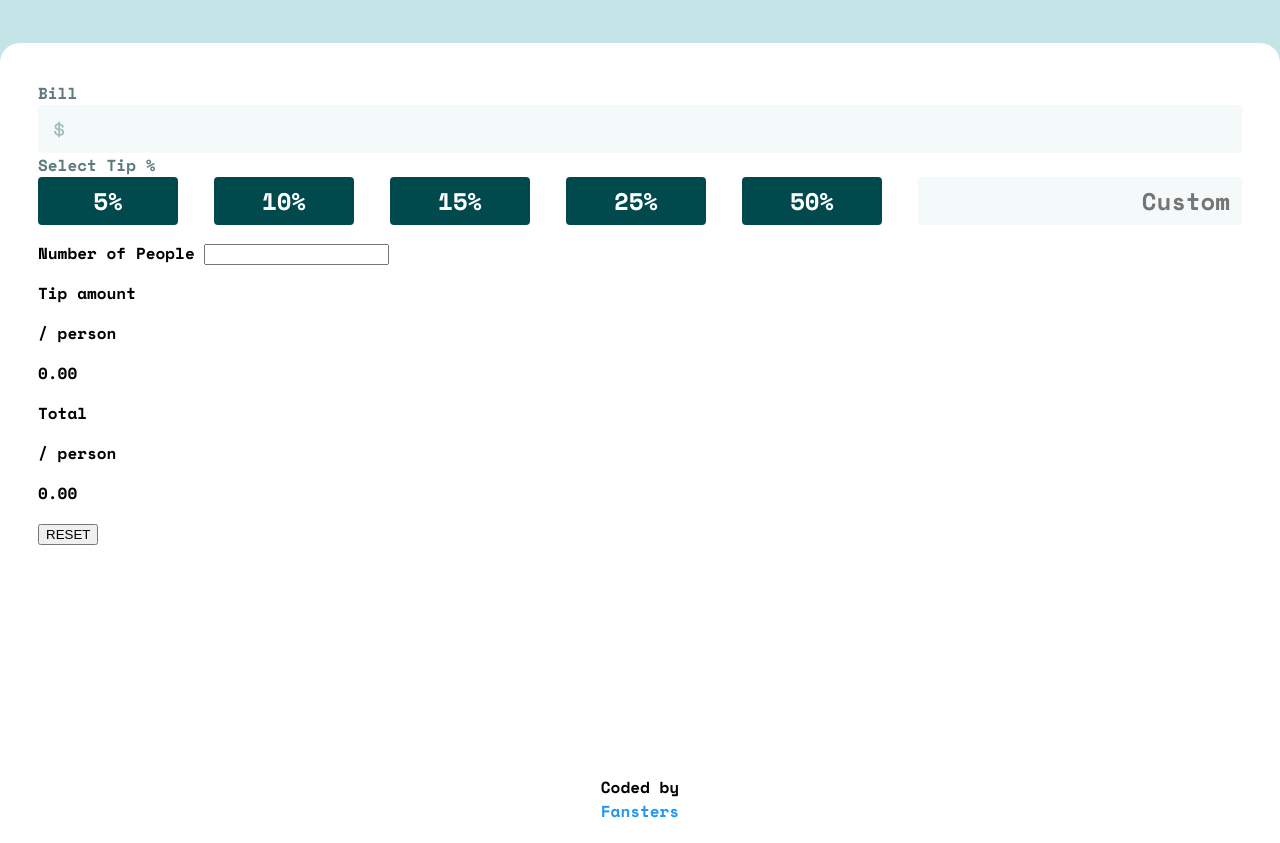
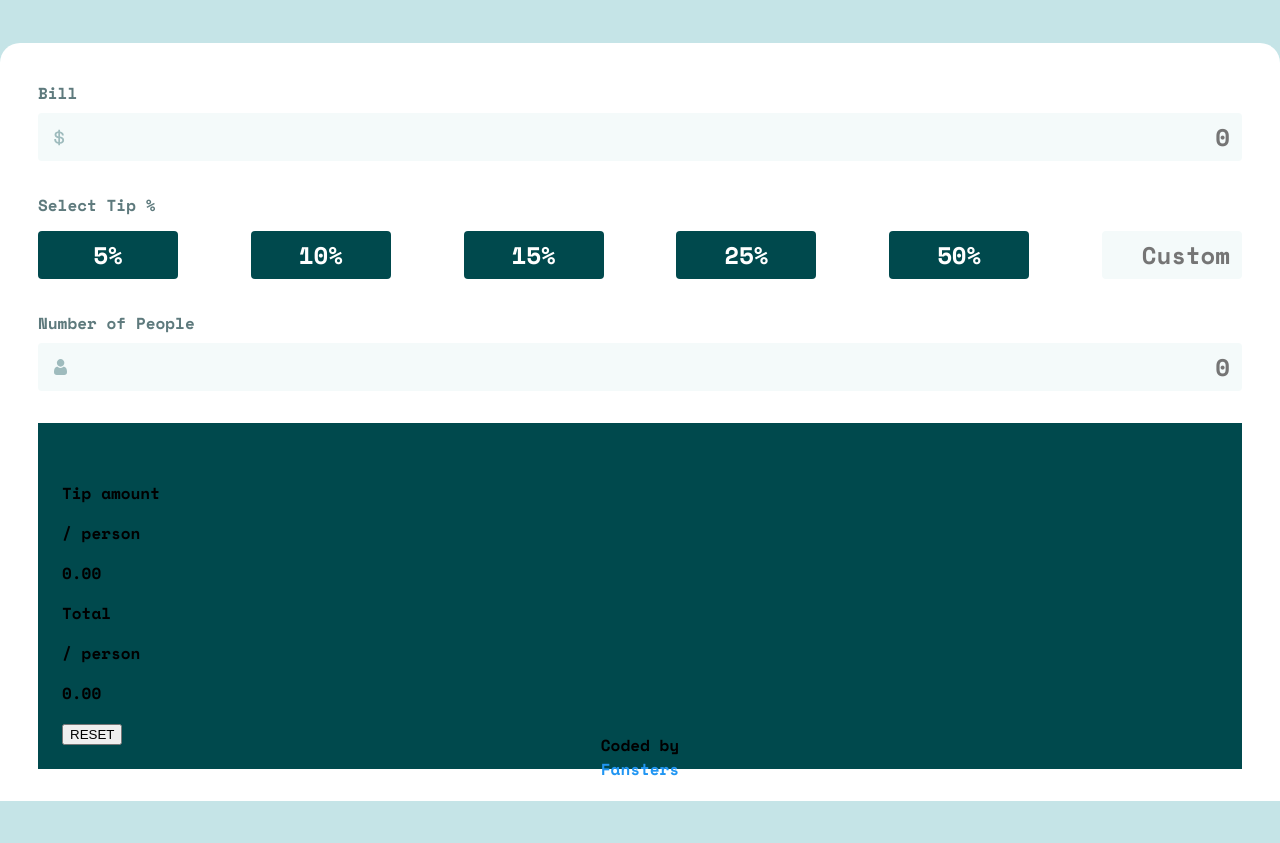
Before and after one commit to Fansters/tip-calculator-app-main, a plain HTML site: page index.html in a window 1280 px wide. Shown: the part 107-950 px from the top of the page. After the commit the page ends 908 px from the top, so only its background shows below. Drawn offline with nearby package versions, Linux system fonts and the light colour scheme.

Commit message:
working on displaying result and reset btn css

```diff
--- a/index.html
+++ b/index.html
@@ -21,7 +21,7 @@
 						<div class="bill__calc">
 							<div class="bill__input_cont">
 								<label for="billAmount" class="split__bill">Bill</label>
-								<input type="text" id="billAmount" />
+								<input type="text" id="billAmount" placeholder="0" />
 							</div>
 							<div class="tip__perc_cont">
 								<label for="percentage" class="select__tip">Select Tip %</label>
@@ -33,7 +33,7 @@
 								<input type="text" class="customBtn" placeholder="Custom" />
 							</div>
 							<label for="nrOfPpl" class="nrOfPpl">Number of People</label>
-							<input type="text" id="nrOfPpl" />
+							<input type="text" id="nrOfPpl" placeholder="0" />
 						</div>
 						<div class="bill__result">
 							<div class="bill__result_inner">
--- a/style.css
+++ b/style.css
@@ -41,17 +41,21 @@ section {
 	background-color: var(--white);
 	padding: 2.375rem 2.375rem 2rem;
 	border-radius: 20px 20px 0 0;
-	height: calc(100vh);
+	height: 100%;
 }
-.split__bill {
+.split__bill,
+.nrOfPpl {
 	display: block;
 	color: var(--darkGrayishCyan);
+	padding-bottom: 0.5rem;
 }
 
-#billAmount{
-   border:none;
+#billAmount,
+#nrOfPpl {
+	border: none;
 	background-color: var(--veryLightGrayishCyan);
-   padding:.375rem .75rem;
+	padding: 0.375rem 0.75rem;
+	margin-bottom: 2rem;
 	width: 100%;
 	background-image: url(/images/icon-dollar.svg);
 	background-repeat: no-repeat;
@@ -62,51 +66,73 @@ section {
 	border-radius: 4px;
 	font-weight: 700;
 	font-family: "Space Mono", monospace;
+	cursor: pointer;
 }
-#billAmount:focus-visible{
-   outline: 2px solid  var(--strongCyan);
+#billAmount:focus-visible,
+.customBtn:focus-visible {
+	outline: 2px solid var(--strongCyan);
 }
 
-.tip__perc_cont{
+.tip__perc_cont {
 	display: flex;
 	flex-wrap: wrap;
 	justify-content: space-between;
+	margin-bottom: 1rem;
 }
 
-.select__tip{
+.select__tip {
 	display: block;
 	width: 100%;
 	color: var(--darkGrayishCyan);
+	margin-bottom: 0.875rem;
 }
 
 .tip__perc_cont .button,
-.tip__perc_cont .customBtn{
+.tip__perc_cont .customBtn {
 	/* flex-grow: 1; */
 	border: none;
 	min-width: 8.75rem;
 	margin-bottom: 1rem;
 }
-.tip__perc_cont .button{
+.tip__perc_cont .button {
 	background-color: var(--veryDarkCyan);
-   padding:.375rem .75rem;
+	padding: 0.375rem 0.75rem;
 	color: var(--white);
 	text-align: center;
 	font-size: var(--fontInputs);
 	border-radius: 4px;
 	font-weight: normal;
 	font-family: "Space Mono", monospace;
-
 }
-.tip__perc_cont .customBtn{
-   display: inline;
+.tip__perc_cont .button:hover {
+	cursor: pointer;
+}
+/* .tip__perc_cont .button:active {
+	background-color: var(--strongCyan);
+} */
+.tip__perc_cont .customBtn {
+	width: 8.75rem;
 	background-color: var(--veryLightGrayishCyan);
-   padding:.375rem .75rem;
+	padding: 0.375rem 0.75rem;
 	text-align: right;
-   color: var(--darkGrayishCyan);
+	color: var(--veryDarkCyan);
 	font-size: var(--fontInputs);
 	border-radius: 4px;
 	font-weight: 700;
 	font-family: "Space Mono", monospace;
+	cursor: pointer;
+}
+
+/* NUMBER OF PEOPLE INPUT */
+#nrOfPpl {
+	background-image: url(/images/icon-person.svg);
+}
+
+/* TIP AMOUNT DISPLAY AND RESET */
+
+.bill__result_inner{
+   background-color: var(--veryDarkCyan);
+   padding: 2.625rem 1.5rem 1.5rem;
 }
 /* CREDITS */
 .attribution {
```
Lines whose indentation alone changed are shown as unchanged.
